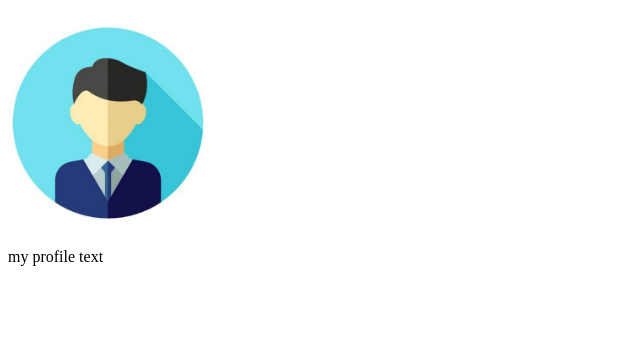
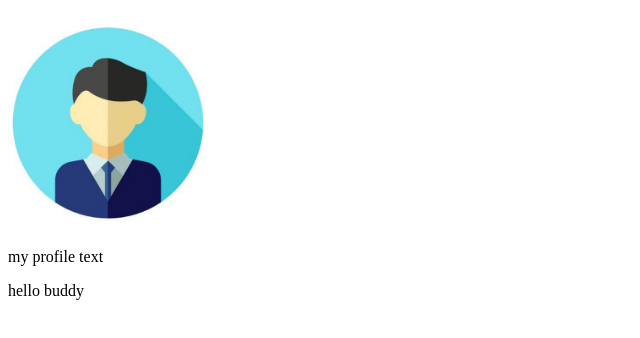
Before and after one commit to mrmaathif28-droid/new, a plain HTML site: page index.html in a window 1280 px wide. Shown: the part 120-458 px from the top of the page, without its empty margins (0-640 px from the left). Drawn offline with Linux system fonts and the light colour scheme.

Commit message:
added paragraph

```diff
--- a/index.html
+++ b/index.html
@@ -10,5 +10,6 @@
     <h1>New names</h1>
   <img width= "200px"  src="profile.jpg" alt="">
   <p>my profile text</p>
+  <p>hello buddy</p>
 </body>
 </html>
```
